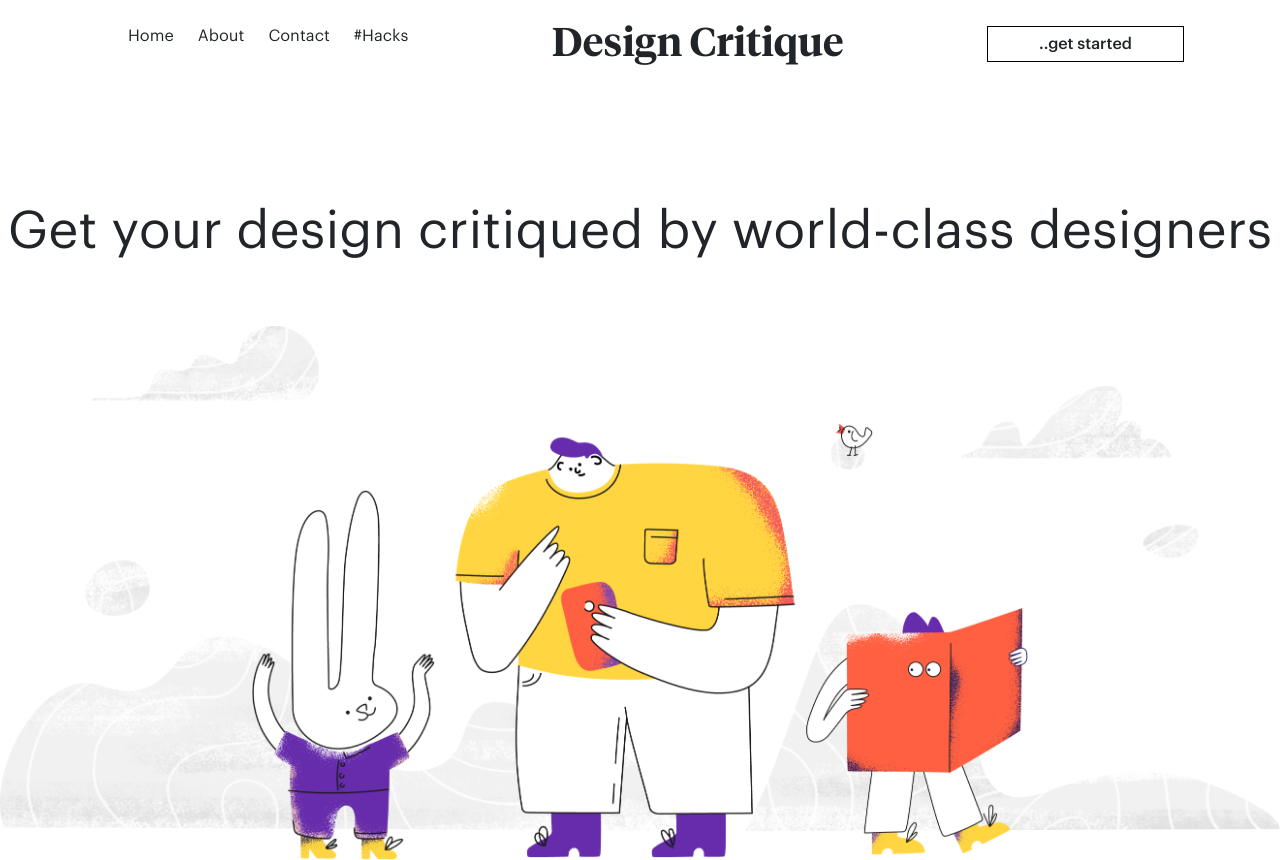
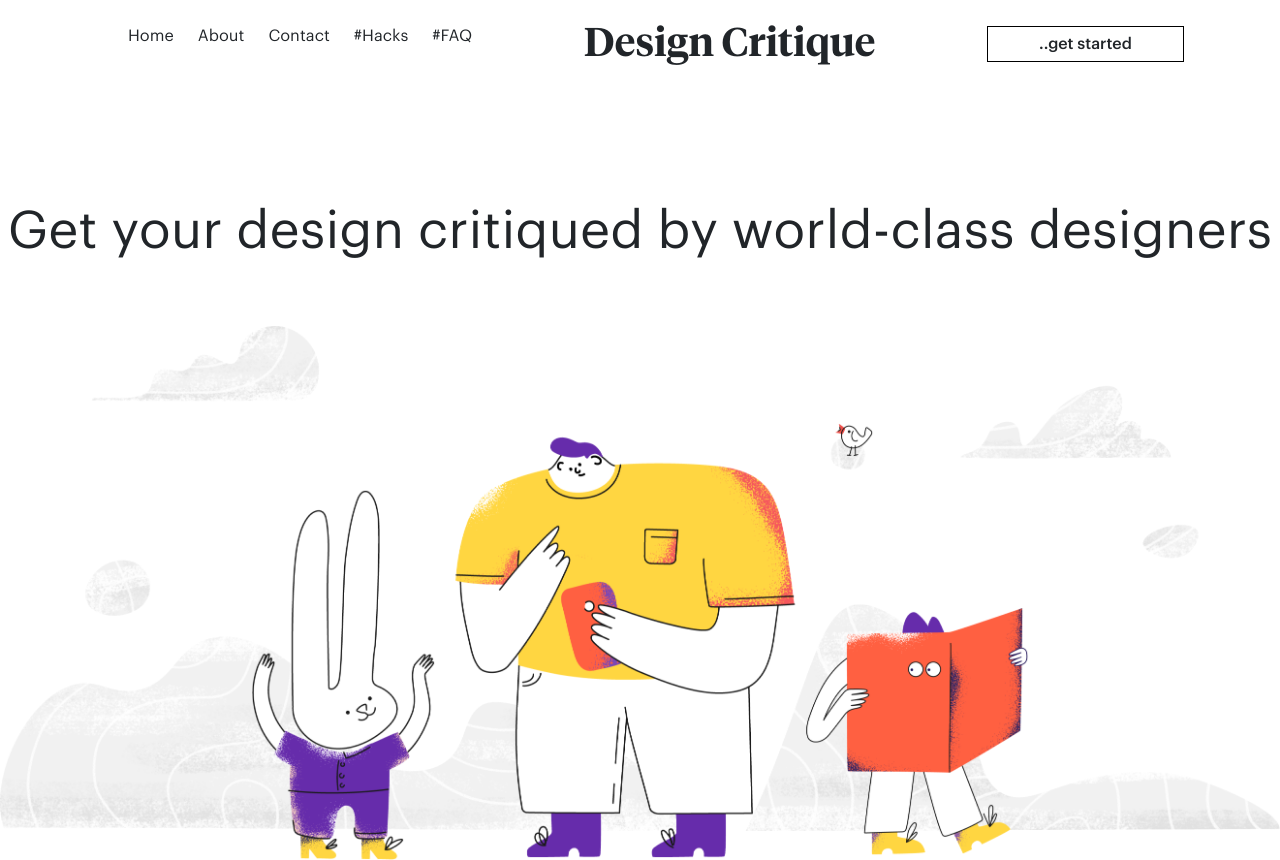
Before and after one commit to michaelsupercode/Lev3_3_design_review, a plain HTML site: page index.html in a window 1280 px wide. Shown: the top 860 px of the page. Drawn offline with nearby package versions, Linux system fonts and the light colour scheme.

Commit message:
Update index.html

```diff
--- a/index.html
+++ b/index.html
@@ -20,6 +20,7 @@
         <li><a href="#">About</a></li>
         <li><a href="#">Contact</a></li>
         <li><a href="#">#Hacks</a></li>
+        <li><a href="#">#FAQ</a></li>
       </ul>
     </nav>
     <h1 class="tiempos">Design Critique</h1>
```
